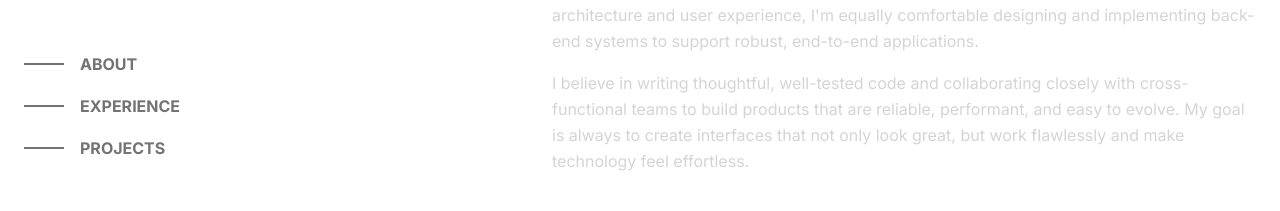
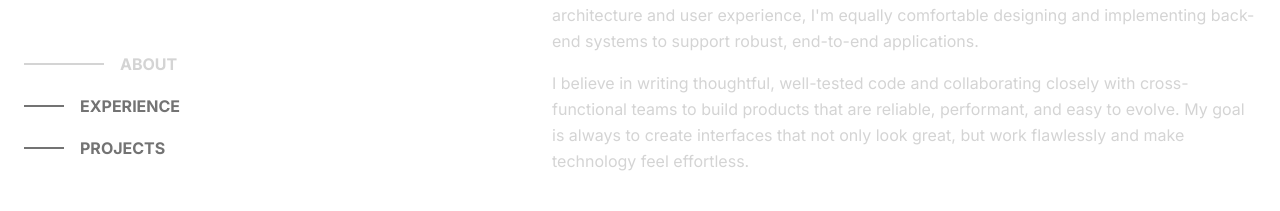
Before and after one commit to flowz0/bswe-portfolio, a Next.js app: page / in a window 1280 px wide. Shown: the part 266-477 px from the top of the page. Built offline with nearby package versions, Linux system fonts and the light colour scheme.

Commit message:
feat: activate nav link if user is in respective section and optimize code for implementation in Sidebar and About component

```diff
--- a/components/layout/Sidebar.tsx
+++ b/components/layout/Sidebar.tsx
@@ -1,41 +1,86 @@
+"use client";
+
 import Link from "next/link";
 import { FaLinkedin, FaGithubSquare } from "react-icons/fa";
+import { useActiveSection } from "@/hooks/useActiveSection";
 
 export default function Sidebar() {
+  const sectionIds = ["about", "experience", "projects"];
+  const activeSection = useActiveSection(sectionIds);
+
+  const links = [
+    { id: "about", label: "ABOUT" },
+    { id: "experience", label: "EXPERIENCE" },
+    { id: "projects", label: "PROJECTS" },
+  ];
+
   return (
-    <aside role="navigation" className="lg:top-24 lg:self-start lg:h-[calc(100vh-6rem)] flex flex-col justify-between sticky pb-24">
+    <aside
+      role="navigation"
+      aria-label="Sidebar Navigation"
+      className="lg:top-24 lg:self-start lg:h-[calc(100vh-6rem)] flex flex-col justify-between sticky pb-24"
+    >
       <div>
         <h1 className="text-h2 font-bold text-neutral-100 lg:text-h1">
           Billy Flowers
         </h1>
-        <h2 className="text-p font-bold text-neutral-300 mt-2">Full Stack Engineer</h2>
+        <h2 className="text-p font-bold text-neutral-300 mt-2">
+          Full Stack Engineer
+        </h2>
         <p className="text-p text-neutral-300 mt-4">
           I create accessible, performant, and scalable digital solutions for the web.
         </p>
 
-        {/* nav links */}
+        {/* Navigation */}
         <nav className="hidden mt-16 lg:flex flex-col gap-y-4">
-          <Link href="/#about" className="grid items-center gap-x-4 grid-cols-[40px_1fr] group w-fit transition-all duration-300 ease-in-out hover:grid-cols-[80px_1fr]">
-            <div className="h-[2px] bg-neutral-500 group-hover:bg-neutral-300" />
-            <p className="text-p font-bold text-neutral-500 group-hover:text-neutral-300">ABOUT</p>
-          </Link>
-          <Link href="/#experience" className="grid items-center gap-x-4 grid-cols-[40px_1fr] group w-fit transition-all duration-300 ease-in-out hover:grid-cols-[80px_1fr]">
-            <div className="h-[2px] bg-neutral-500 group-hover:bg-neutral-300" />
-            <p className="text-p font-bold text-neutral-500 group-hover:text-neutral-300">EXPERIENCE</p>
-          </Link>
-          <Link href="/#projects" className="grid items-center gap-x-4 grid-cols-[40px_1fr] group w-fit transition-all duration-300 ease-in-out hover:grid-cols-[80px_1fr]">
-            <div className="h-[2px] bg-neutral-500 group-hover:bg-neutral-300" />
-            <p className="text-p font-bold text-neutral-500 group-hover:text-neutral-300">PROJECTS</p>
-          </Link>
+          {links.map(({ id, label }) => {
+            const isActive = activeSection === id;
+
+            return (
+              <Link
+                key={id}
+                href={`/#${id}`}
+                className={`grid items-center gap-x-4 group w-fit transition-all duration-300 ease-in-out
+                  grid-cols-[40px_1fr] hover:grid-cols-[80px_1fr]
+                  ${isActive ? "grid-cols-[80px_1fr]" : ""}`}
+                aria-current={isActive ? "page" : undefined}
+              >
+                <div
+                  className={`h-[2px] transition-colors ${
+                    isActive
+                      ? "bg-neutral-300"
+                      : "bg-neutral-500 group-hover:bg-neutral-300"
+                  }`}
+                />
+                <p
+                  className={`text-p font-bold transition-colors ${
+                    isActive
+                      ? "text-neutral-300"
+                      : "text-neutral-500 group-hover:text-neutral-300"
+                  }`}
+                >
+                  {label}
+                </p>
+              </Link>
+            );
+          })}
         </nav>
       </div>
 
-      {/* socials */}
+      {/* Social Links */}
       <div className="flex gap-x-4 mt-8 lg:mt-0">
-        <Link target="_blank" href="https://www.linkedin.com/in/billyflowers/">
+        <Link
+          target="_blank"
+          rel="noopener noreferrer"
+          href="https://www.linkedin.com/in/billyflowers/"
+        >
           <FaLinkedin className="size-8 text-neutral-500 hover:text-neutral-300" />
         </Link>
-        <Link target="_blank" href="https://github.com/flowz0">
+        <Link
+          target="_blank"
+          rel="noopener noreferrer"
+          href="https://github.com/flowz0"
+        >
           <FaGithubSquare className="size-8 text-neutral-500 hover:text-neutral-300" />
         </Link>
       </div>
--- a/components/sections/About.tsx
+++ b/components/sections/About.tsx
@@ -1,6 +1,6 @@
 export default function About() {
   return (
-    <section>
+    <section id="about">
       <h2 className="text-h3 font-bold text-neutral-100 lg:hidden">About</h2>
       <p className="text-p text-neutral-300 mt-4 lg:mt-0">
         I&apos;m a software engineer who specializes in front-end development, with a strong understanding of the full stack and how every layer connects to deliver seamless digital experiences. My focus is on crafting intuitive, responsive, and high-performing user interfaces that balance design, functionality, and accessibility.
--- /dev/null
+++ b/hooks/useActiveSection.ts
@@ -0,0 +1,44 @@
+"use client";
+
+import { useEffect, useState } from "react";
+
+export function useActiveSection(sectionIds: string[]) {
+  const [activeSection, setActiveSection] = useState<string>("about"); // Default to "about"
+
+  useEffect(() => {
+    const sections = sectionIds
+      .map((id) => document.getElementById(id))
+      .filter(Boolean) as HTMLElement[];
+
+    if (sections.length === 0) return;
+
+    const observer = new IntersectionObserver(
+      (entries) => {
+        const visibleSections = entries
+          .filter((entry) => entry.isIntersecting)
+          .sort((a, b) => b.intersectionRatio - a.intersectionRatio);
+
+        if (visibleSections.length > 0) {
+          setActiveSection(visibleSections[0].target.id);
+        } else {
+          // Handle the case where the user scrolls all the way to the top
+          const scrollY = window.scrollY;
+          if (scrollY < 200) {
+            setActiveSection("about");
+          }
+        }
+      },
+      {
+        root: null,
+        rootMargin: "0px 0px -50% 0px", // adjust bottom trigger area
+        threshold: [0, 0.25, 0.5, 0.75, 1],
+      }
+    );
+
+    sections.forEach((section) => observer.observe(section));
+
+    return () => observer.disconnect();
+  }, [sectionIds]);
+
+  return activeSection;
+}
```
